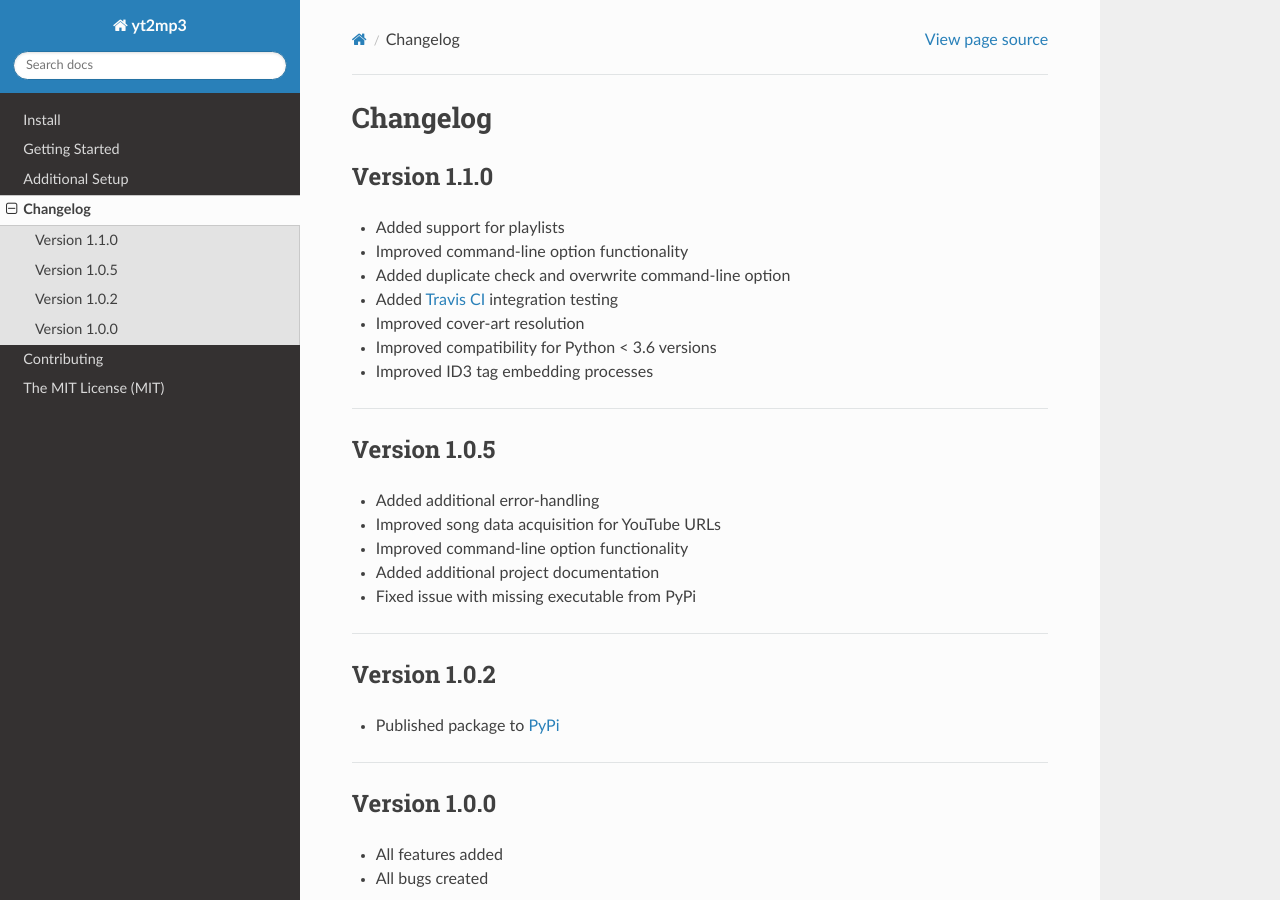
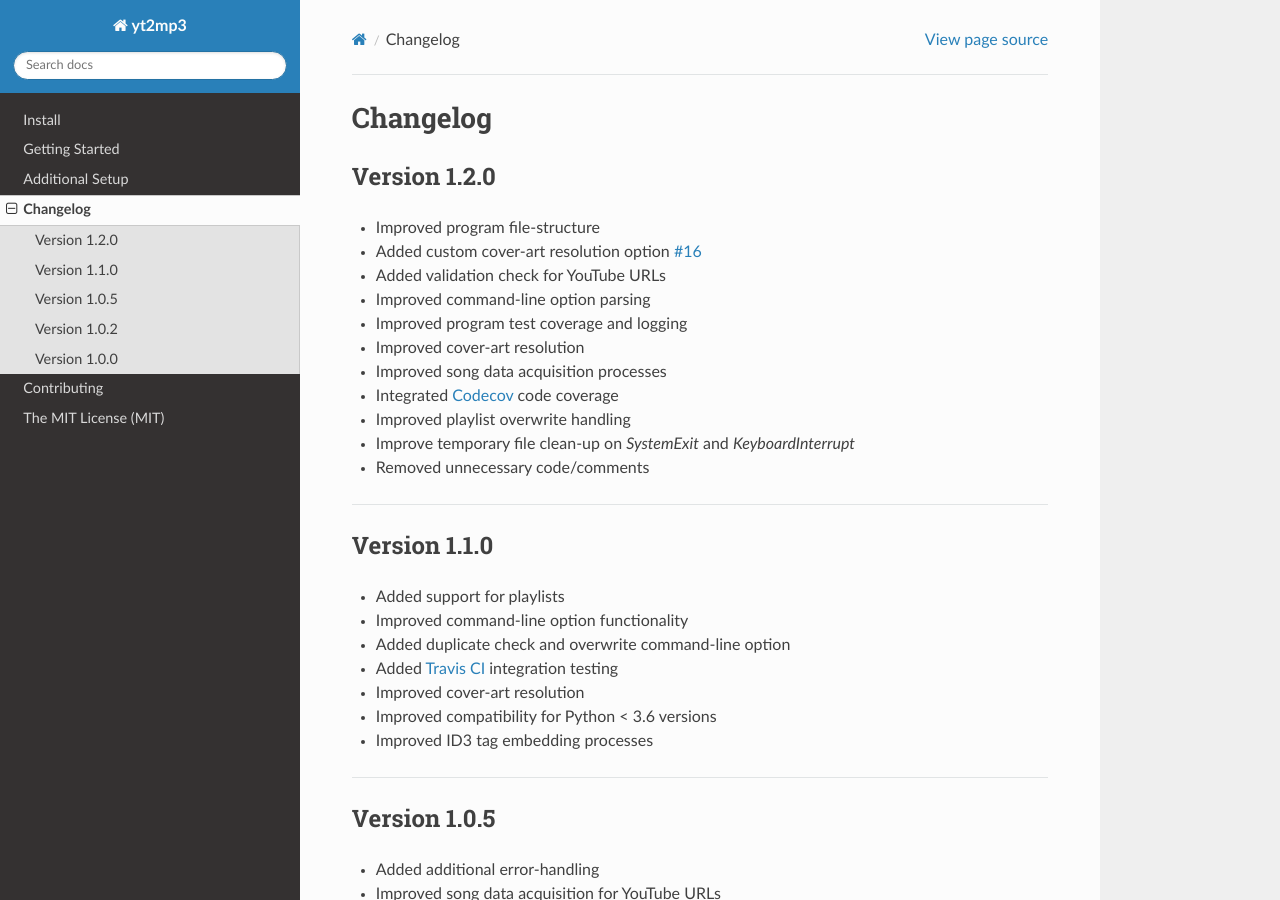
Before and after one commit to tterb/yt2mp3, a Sphinx documentation site: the page built from docs/changelog.rst, in a window 1280 px wide and 900 px high. Built offline with Sphinx 7.4.7 and the Read the Docs theme 2.0.0, drawn with Linux system fonts in a browser that asks for light colours.

Commit message:
:books: Update program documentation

```diff
--- a/docs/changelog.rst
+++ b/docs/changelog.rst
@@ -1,6 +1,23 @@
 ==============
 Changelog
 ==============
+
+Version 1.2.0
+----------------
+
+* Improved program file-structure
+* Added custom cover-art resolution option `#16 <https://github.com/tterb/yt2mp3/issues/16>`_
+* Added validation check for YouTube URLs
+* Improved command-line option parsing
+* Improved program test coverage and logging
+* Improved cover-art resolution
+* Improved song data acquisition processes
+* Integrated `Codecov <https://codecov.io/>`_ code coverage
+* Improved playlist overwrite handling
+* Improve temporary file clean-up on `SystemExit` and `KeyboardInterrupt`
+* Removed unnecessary code/comments
+
+--------------------------------
 
 Version 1.1.0
 ----------------
```
Also changed, not shown: docs/CHANGELOG.md (+18 -2 lines).
